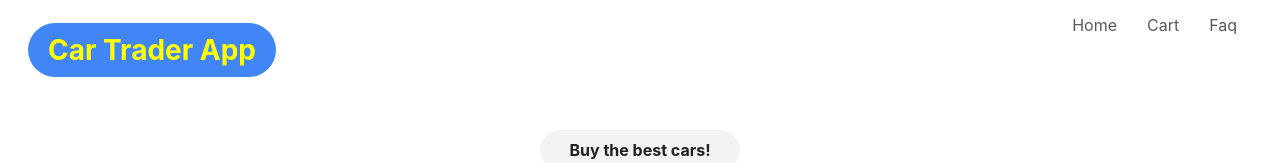
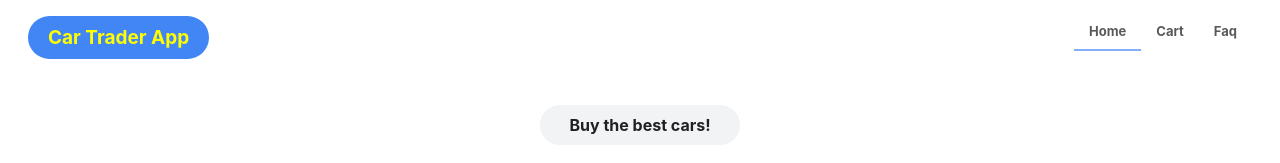
Before and after one commit to AustineChi/car-trader-app, a Next.js app: page / in a window 1280 px wide. Shown: the top 163 px of the page. Built offline with nearby package versions, Linux system fonts and the light colour scheme; no server answers; the database is empty.

Commit message:
added menu context for controlling active menu

```diff
--- /dev/null
+++ b/context/MenuContext.tsx
@@ -0,0 +1,22 @@
+import {useState, createContext} from "react";
+
+  enum Menu {
+    Home = 'Home',
+    Faq = 'Faq',
+    Cart = 'Cart'
+}
+
+ type MenuContextType = {
+    menu: Menu;
+    setMenu: (Menu: Menu) => void;
+}
+
+ const MenuContext = createContext<MenuContextType>(null);
+
+
+const MenuProvider = ({children}) => {
+    const [menu, setMenu]= useState(Menu.Home)
+    return <MenuContext.Provider value={{ menu, setMenu }}> {children}  </MenuContext.Provider>}
+
+
+    export {MenuProvider, MenuContext, Menu}
--- a/src/components/header/Header.styles.ts
+++ b/src/components/header/Header.styles.ts
@@ -22,19 +22,25 @@ export const HeaderRightSection = styled.div`
     order: 2;
     display: flex;
     flex-wrap: wrap;
-    && div {
+    & div {
         display: block;
-        padding: 15px;
+        padding: 20px 0;
         white-space: nowrap;
+        cursor: pointer
     }
     `
-
+export const StyledLink = styled.a`
+    padding: 10px 15px;
+    font-size: 13px;
+    font-weight: bold;
+    border-bottom:  ${({ active }) =>  active? '2px solid #4285f4' : ''};
+`;
 export const Title = styled.h2`
     color: #ff0;
     background-color: #4285f4;
     padding: 10px 20px;
     text-align: center;
     font-weight: 700;
-    font-size: 28px;
+    font-size: 19px;
     border-radius: 100px;
 `;
--- a/src/components/header/index.tsx
+++ b/src/components/header/index.tsx
@@ -1,12 +1,17 @@
+import { useContext, useEffect } from "react";
 import Link from "next/link";
+import { MenuContext, Menu } from "../../../context/MenuContext";
 import {
 	Wrapper,
 	HeaderLeftSection,
 	HeaderRightSection,
 	Title,
+	StyledLink,
 } from "./Header.styles";
 
 export const Header = () => {
+	const { menu, setMenu } = useContext(MenuContext);
+
 	return (
 		<Wrapper>
 			<HeaderLeftSection>
@@ -17,19 +22,21 @@ export const Header = () => {
 				</Link>
 			</HeaderLeftSection>
 			<HeaderRightSection>
-				<div>
+				<div onClick={() => setMenu(Menu.Home)}>
 					<Link href="/">
-						<a>Home</a>
+						<StyledLink active={menu === Menu.Home}>
+							Home
+						</StyledLink>
 					</Link>
 				</div>
-				<div>
+				<div onClick={() => setMenu(Menu.Cart)}>
 					<Link href="/cart">
-						<a>Cart</a>
+						<StyledLink active={menu === Menu.Cart}>Cart</StyledLink>
 					</Link>
 				</div>
-				<div>
+				<div onClick={() => setMenu(Menu.Faq)}>
 					<Link href="/faq">
-						<a>Faq</a>
+						<StyledLink active={menu === Menu.Faq}>Faq</StyledLink>
 					</Link>
 				</div>
 			</HeaderRightSection>
```
Also changed, not shown: src/pages/_app.tsx (+4 -3 lines), 1 other file (tests, documents, lock files or other folders).
